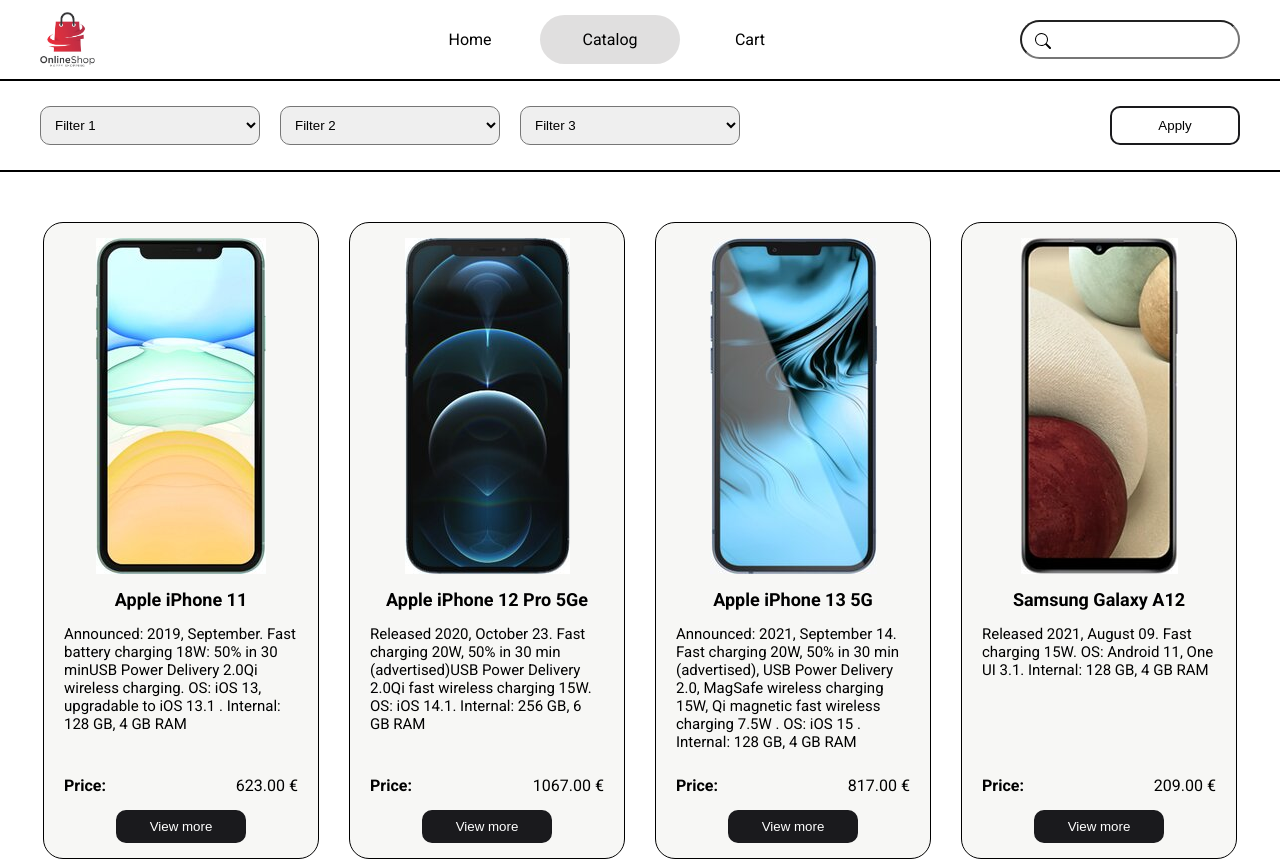
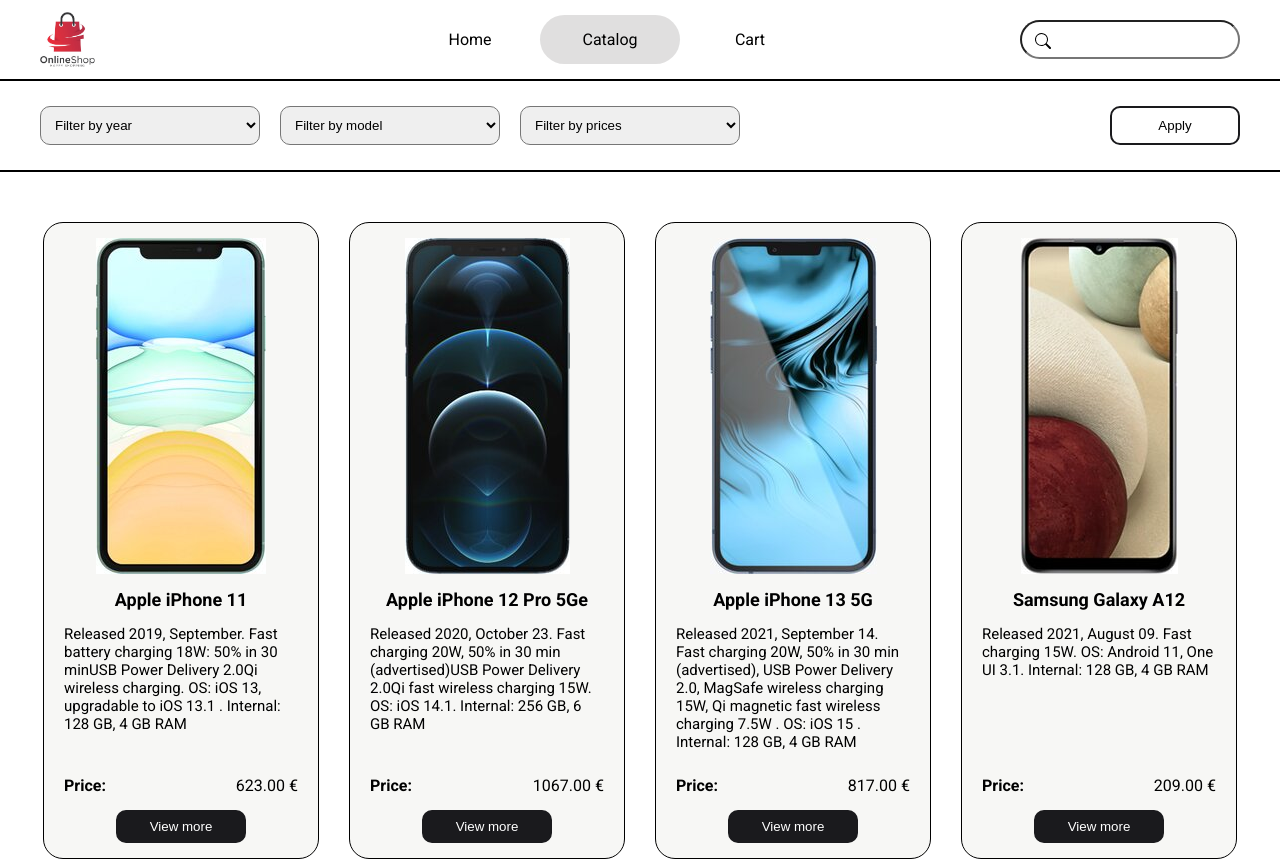
Before and after one commit to IhorKytsak/internet-shop, a React (Create React App) app: page /catalog in a window 1280 px wide. Shown: the top 861 px of the page. Built offline with nearby package versions, Linux system fonts and the light colour scheme.

Commit message:
filter item list

```diff
--- a/src/components/Catalog/Catalog.js
+++ b/src/components/Catalog/Catalog.js
@@ -1,11 +1,105 @@
+import { useState } from 'react';
 import CatalogFilter from './CatalogFilter';
 import CatalogItems from './CatalogItems';
 
+const CATALOG_ITEMS = [
+  {
+    img: require('../../img/catalog/apple-iphone-11.jpg'),
+    name: 'Apple iPhone 11',
+    about:
+      'Released 2019, September. Fast battery charging 18W: 50% in 30 minUSB Power Delivery 2.0Qi wireless charging. OS: iOS 13, upgradable to iOS 13.1 . Internal: 128 GB, 4 GB RAM',
+    price: '623.00 €'
+  },
+  {
+    img: require('../../img/catalog/apple-iphone-12-pro-5g.jpg'),
+    name: 'Apple iPhone 12 Pro 5Ge',
+    about:
+      'Released 2020, October 23. Fast charging 20W, 50% in 30 min (advertised)USB Power Delivery 2.0Qi fast wireless charging 15W. OS: iOS 14.1. Internal: 256 GB, 6 GB RAM',
+    price: '1067.00 €'
+  },
+  {
+    img: require('../../img/catalog/apple-iphone-13-5g.jpg'),
+    name: 'Apple iPhone 13 5G',
+    about:
+      'Released 2021, September 14. Fast charging 20W, 50% in 30 min (advertised), USB Power Delivery 2.0, MagSafe wireless charging 15W, Qi magnetic fast wireless charging 7.5W . OS: iOS 15 . Internal: 128 GB, 4 GB RAM',
+    price: '817.00 €'
+  },
+  {
+    img: require('../../img/catalog/samsung-galaxy-a12.jpg'),
+    name: 'Samsung Galaxy A12',
+    about:
+      ' Released 2021, August 09. Fast charging 15W. OS: Android 11, One UI 3.1. Internal: 128 GB, 4 GB RAM',
+    price: '209.00 €'
+  },
+  {
+    img: require('../../img/catalog/samsung-galaxy-s21-5g.jpg'),
+    name: 'Samsung Galaxy S21 5G ',
+    about:
+      'Released 2021. Fast charging 25W, USB Power Delivery 3.0, Fast Qi/PMA wireless charging 15W, Reverse wireless charging 4.5W. OS: Android 11, One UI 3.1. Internal: 256 GB , 8 GB RAM',
+    price: '721.00 €'
+  },
+  {
+    img: require('../../img/catalog/xiaomi-poco-f3-5g.jpg'),
+    name: 'Xiaomi Poco F3 5G name',
+    about:
+      'Released 2021, March 27. Fast charging 33W, 100% in 52 min (advertised), Power Delivery 3.0, Quick Charge 3+. OS: Android 11, MIUI 12 for POCO. Internal: 256 GB , 8 GB RAM',
+    price: '374.00 €'
+  },
+  {
+    img: require('../../img/catalog/xiaomi-11-lite-5g.jpg'),
+    name: 'Xiaomi 11 Lite 5G',
+    about:
+      'Released 2021, October 02. Fast charging 33W Li-Po 4250 mAh, non-removable. OS: Android 11, MIUI 12.5. Internal: 128 GB, 6 GB RAM',
+    price: '318.00 €'
+  },
+  {
+    img: require('../../img/catalog/blackview-a100.jpg'),
+    name: 'Blackview A100',
+    about:
+      'Released 2021 . OS: Android 11. Non-removable Li-Po 4680 mAh battery Internal: 128 GB, 44GB RAM',
+    price: '182.00 €'
+  }
+];
+
 const Catalog = () => {
+  const [filteredItems, setFilteredItems] = useState(CATALOG_ITEMS);
+
+  const filteredItemsHandler = (filterData) => {
+    setFilteredItems(CATALOG_ITEMS);
+    if (filterData.year) {
+      setFilteredItems((prevItems) => {
+        return prevItems.filter((item) => {
+          return item.about.match(/\d\d\d\d/).toString() === filterData.year;
+        });
+      });
+    }
+    if (filterData.model) {
+      setFilteredItems((prevItems) => {
+        return prevItems.filter((item) => {
+          return item.name.match(/^[a-zA-Z]+/).toString() === filterData.model;
+        });
+      });
+    }
+    if (filterData.price) {
+      setFilteredItems((prevItems) => {
+        return prevItems.filter((item) => {
+          let moreOrLess = item.price.match(/^[\d]+/) >= 600 ? 'more' : 'less';
+          return moreOrLess === filterData.price;
+        });
+      });
+    }
+  };
+
   return (
     <div className='catalog'>
-      <CatalogFilter />
-      <CatalogItems />
+      <CatalogFilter onSaveItemData={filteredItemsHandler} />
+      {filteredItems.length > 0 ? (
+        <CatalogItems items={filteredItems} />
+      ) : (
+        <h2 style={{ textAlign: 'center', margin: '200px 0' }}>
+          Products not found
+        </h2>
+      )}
     </div>
   );
 };
--- a/src/components/Catalog/CatalogFilter.js
+++ b/src/components/Catalog/CatalogFilter.js
@@ -1,36 +1,77 @@
+import { useState } from 'react';
 import Container from '../../Container/Container';
 import Select from '../UI/Select';
 import MyButton from '../UI/MyButton';
 import './CatalogFilter.css';
 
 const filterOption1 = [
-  { value: 'Filter 1' },
-  { value: '2019' },
-  { value: '2020' },
-  { value: '2021' },
-  { value: '2022' }
+  { value: '', name: 'Filter by year' },
+  { value: '', name: 'All years' },
+  { value: '2019', name: '2019' },
+  { value: '2020', name: '2020' },
+  { value: '2021', name: '2021' },
+  { value: '2022', name: '2022' }
 ];
 const filterOption2 = [
-  { value: 'Filter 2' },
-  { value: 'Xiaomi' },
-  { value: 'Apple' },
-  { value: 'Samsung' }
+  { value: '', name: 'Filter by model' },
+  { value: '', name: 'All models' },
+  { value: 'Apple', name: 'Apple' },
+  { value: 'Samsung', name: 'Samsung' },
+  { value: 'Xiaomi', name: 'Xiaomi' },
+  { value: 'Blackview', name: 'Blackview' }
 ];
 const filterOption3 = [
-  { value: 'Filter 3' },
-  { value: 'Cheap' },
-  { value: 'Expensive' }
+  { value: '', name: 'Filter by prices' },
+  { value: '', name: 'All price' },
+  { value: 'less', name: 'Up to 600' },
+  { value: 'more', name: 'More than 600' }
 ];
 
-const CatalogFilter = () => {
+const CatalogFilter = (props) => {
+  const [filteredYear, setFilteredYear] = useState('');
+  const [filteredModel, setFilteredModel] = useState('');
+  const [filteredPrice, setFilteredPrice] = useState('');
+
+  const dropdownChangeYearHandler = (event) => {
+    setFilteredYear(event.target.value);
+  };
+
+  const dropdownChangeModelHandler = (event) => {
+    setFilteredModel(event.target.value);
+  };
+
+  const dropdownChangePriceHandler = (event) => {
+    setFilteredPrice(event.target.value);
+  };
+
+  const submitHandler = (event) => {
+    event.preventDefault();
+
+    const itemData = {
+      year: filteredYear,
+      model: filteredModel,
+      price: filteredPrice
+    };
+    props.onSaveItemData(itemData);
+  };
+
   return (
     <div className='catalogFilter'>
       <Container>
-        <form className='catalogFilter__form'>
+        <form onSubmit={submitHandler} className='catalogFilter__form'>
           <div>
-            <Select items={filterOption1} defaultValue='Filter 1' />
-            <Select items={filterOption2} defaultValue='Filter 2' />
-            <Select items={filterOption3} defaultValue='Filter 3' />
+            <Select
+              items={filterOption1}
+              onChange={dropdownChangeYearHandler}
+            />
+            <Select
+              items={filterOption2}
+              onChange={dropdownChangeModelHandler}
+            />
+            <Select
+              items={filterOption3}
+              onChange={dropdownChangePriceHandler}
+            />
           </div>
           <MyButton type='submit' className='catalogFilter__btn'>
             Apply
--- a/src/components/Catalog/CatalogItems.js
+++ b/src/components/Catalog/CatalogItems.js
@@ -2,70 +2,11 @@
 import CatalogItem from './CatalogItem';
 import './CatalogItems.css';
 
-const CATALOG_ITEMS = [
-  {
-    img: require('../../img/catalog/apple-iphone-11.jpg'),
-    name: 'Apple iPhone 11',
-    about:
-      'Announced: 2019, September. Fast battery charging 18W: 50% in 30 minUSB Power Delivery 2.0Qi wireless charging. OS: iOS 13, upgradable to iOS 13.1 . Internal: 128 GB, 4 GB RAM',
-    price: '623.00 €'
-  },
-  {
-    img: require('../../img/catalog/apple-iphone-12-pro-5g.jpg'),
-    name: 'Apple iPhone 12 Pro 5Ge',
-    about:
-      'Released 2020, October 23. Fast charging 20W, 50% in 30 min (advertised)USB Power Delivery 2.0Qi fast wireless charging 15W. OS: iOS 14.1. Internal: 256 GB, 6 GB RAM',
-    price: '1067.00 €'
-  },
-  {
-    img: require('../../img/catalog/apple-iphone-13-5g.jpg'),
-    name: 'Apple iPhone 13 5G',
-    about:
-      'Announced: 2021, September 14. Fast charging 20W, 50% in 30 min (advertised), USB Power Delivery 2.0, MagSafe wireless charging 15W, Qi magnetic fast wireless charging 7.5W . OS: iOS 15 . Internal: 128 GB, 4 GB RAM',
-    price: '817.00 €'
-  },
-  {
-    img: require('../../img/catalog/samsung-galaxy-a12.jpg'),
-    name: 'Samsung Galaxy A12',
-    about:
-      ' Released 2021, August 09. Fast charging 15W. OS: Android 11, One UI 3.1. Internal: 128 GB, 4 GB RAM',
-    price: '209.00 €'
-  },
-  {
-    img: require('../../img/catalog/samsung-galaxy-s21-5g.jpg'),
-    name: 'Samsung Galaxy S21 5G ',
-    about:
-      'Released 2021. Fast charging 25W, USB Power Delivery 3.0, Fast Qi/PMA wireless charging 15W, Reverse wireless charging 4.5W. OS: Android 11, One UI 3.1. Internal: 256 GB , 8 GB RAM',
-    price: '721.00 €'
-  },
-  {
-    img: require('../../img/catalog/xiaomi-poco-f3-5g.jpg'),
-    name: 'Xiaomi Poco F3 5G name',
-    about:
-      'Released 2021, March 27. Fast charging 33W, 100% in 52 min (advertised), Power Delivery 3.0, Quick Charge 3+. OS: Android 11, MIUI 12 for POCO. Internal: 256 GB , 8 GB RAM',
-    price: '374.00 €'
-  },
-  {
-    img: require('../../img/catalog/xiaomi-11-lite-5g.jpg'),
-    name: 'Xiaomi 11 Lite 5G',
-    about:
-      'Released 2021, October 02. Fast charging 33W Li-Po 4250 mAh, non-removable. OS: Android 11, MIUI 12.5. Internal: 128 GB, 6 GB RAM',
-    price: '318.00 €'
-  },
-  {
-    img: require('../../img/catalog/blackview-a100.jpg'),
-    name: 'Blackview A100',
-    about:
-      'Released 2021 . OS: Android 11. Non-removable Li-Po 4680 mAh battery Internal: 128 GB, 44GB RAM',
-    price: '182.00 €'
-  }
-];
-
-const CatalogItems = () => {
+const CatalogItems = (props) => {
   return (
     <Container>
       <div className='catalogItems'>
-        {CATALOG_ITEMS.map((item) => (
+        {props.items.map((item) => (
           <CatalogItem
             key={item.name}
             img={item.img}
--- a/src/components/UI/Select.js
+++ b/src/components/UI/Select.js
@@ -2,18 +2,18 @@
 
 const Select = (props) => {
   return (
-    <select className='select' defaultValue={props.defaultValue}>
+    <select className='select' onChange={props.onChange}>
       {props.items.map((item, index) => {
         if (index === 0) {
           return (
-            <option key={item.value} value={item.value} hidden>
-              {item.value}
+            <option key={item.name} value={item.value} hidden>
+              {item.name}
             </option>
           );
         }
         return (
           <option key={item.value} value={item.value}>
-            {item.value}
+            {item.name}
           </option>
         );
       })}
```
